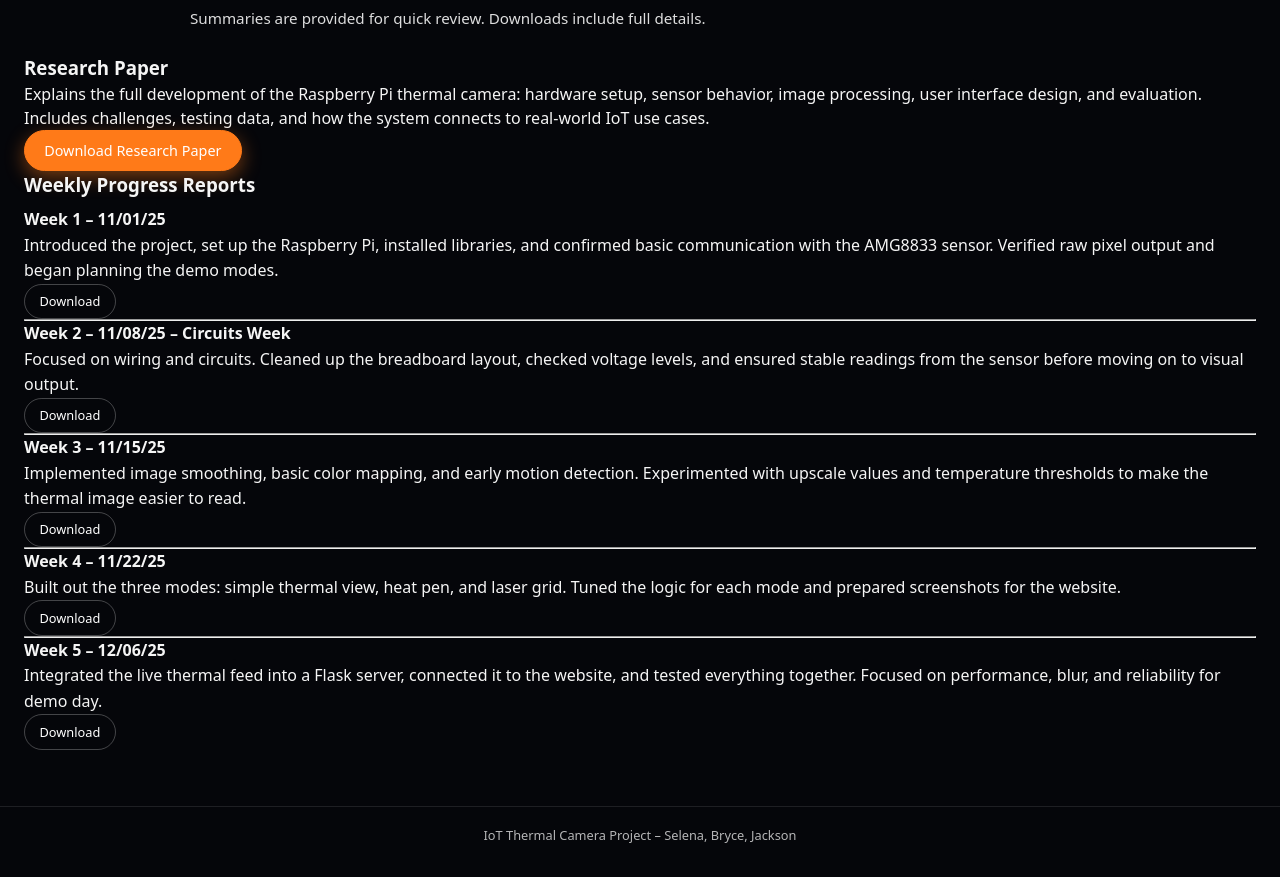
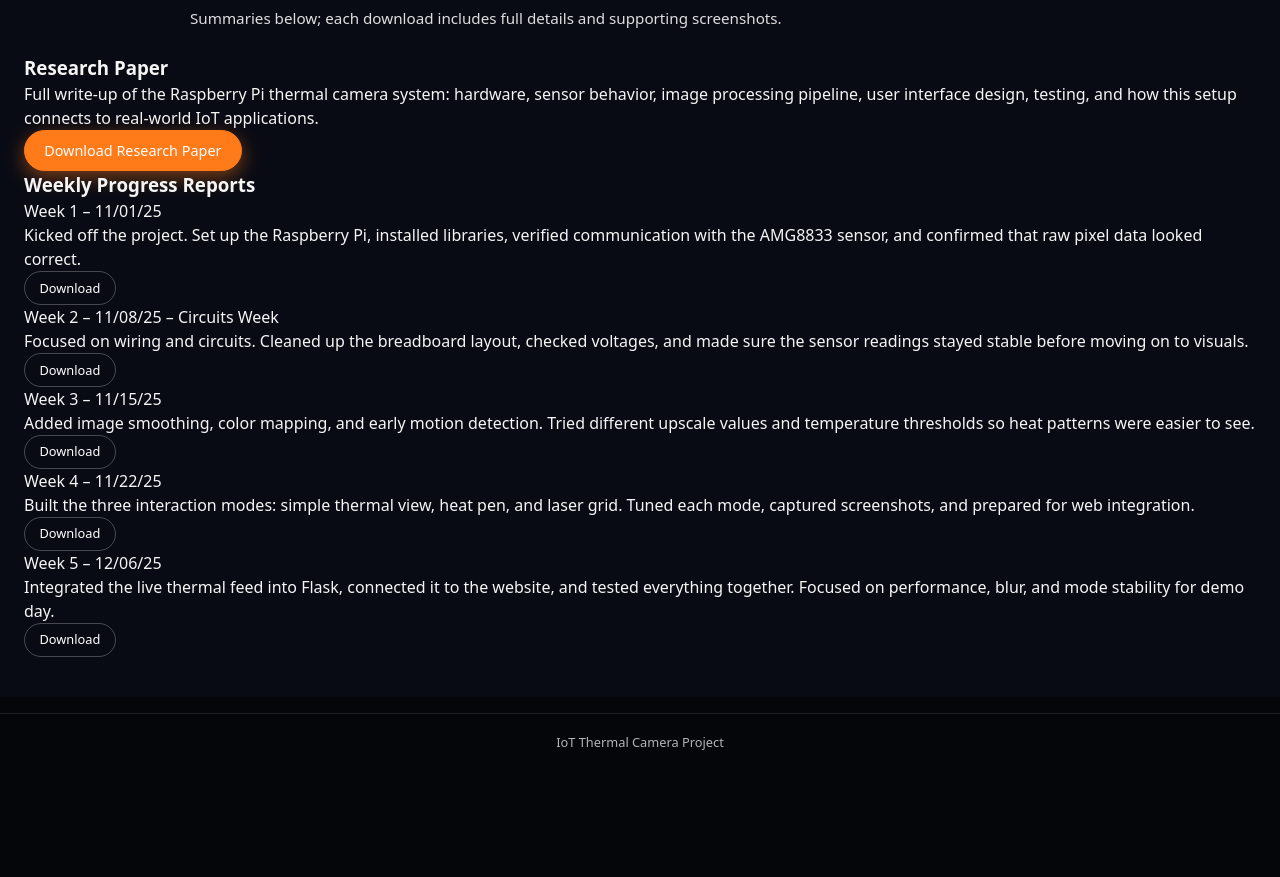
Before and after one commit to snholguin0/Thermalcamera, a plain HTML site: page reports.html in a window 1280 px wide. Shown: the part 375-1252 px from the top of the page. After the commit the page ends 1159 px from the top, so only its background shows below. Drawn offline with Linux system fonts and the light colour scheme.

```diff
--- a/reports.html
+++ b/reports.html
@@ -8,34 +8,32 @@
 </head>
 
 <body>
-
   <!-- HERO -->
   <header class="hero">
     <div class="hero-content">
       <h1>Weekly Reports &amp; Research Paper</h1>
-      <p>Read summaries or download the full documents for the IoT Thermal Camera project.</p>
+      <p>Read quick summaries or download the full documents for the IoT Thermal Camera project.</p>
       <div class="hero-actions">
         <a href="index.html" class="button secondary">Back to Live Demo</a>
       </div>
     </div>
   </header>
 
-  <!-- MAIN -->
-  <section class="section">
-    <div class="section-header">
+  <!-- MAIN CONTENT -->
+  <section class="section alt">
+    <div class="reports-container">
+      <header class="section-header">
         <h2>Project Documents</h2>
-      <p>Summaries are provided for quick review. Downloads include full details.</p>
-    </div>
+        <p>Summaries below; each download includes full details and supporting screenshots.</p>
+      </header>
 
-    <div class="grid two">
-
+      <div class="reports-grid">
         <!-- RESEARCH PAPER -->
-      <article class="card">
+        <article class="doc-card doc-card-main">
           <h3>Research Paper</h3>
           <p>
-          Explains the full development of the Raspberry Pi thermal camera: hardware setup, sensor behavior,
-          image processing, user interface design, and evaluation. Includes challenges, testing data, and how
-          the system connects to real-world IoT use cases.
+            Full write-up of the Raspberry Pi thermal camera system: hardware, sensor behavior, image processing
+            pipeline, user interface design, testing, and how this setup connects to real-world IoT applications.
           </p>
           <a class="button primary"
              href="docs/Research Project.docx"
@@ -45,63 +43,84 @@
         </article>
 
         <!-- WEEKLY REPORTS -->
-      <article class="card">
+        <article class="doc-card">
           <h3>Weekly Progress Reports</h3>
 
-        <div style="margin-top:.5rem; line-height:1.6;">
+          <div class="doc-list">
 
-          <p><strong>Week 1 – 11/01/25</strong><br>
-            Introduced the project, set up the Raspberry Pi, installed libraries, and confirmed basic communication
-            with the AMG8833 sensor. Verified raw pixel output and began planning the demo modes.
+            <div class="doc-row">
+              <div class="doc-text">
+                <div class="doc-title">Week 1 – 11/01/25</div>
+                <p>
+                  Kicked off the project. Set up the Raspberry Pi, installed libraries, verified communication with the
+                  AMG8833 sensor, and confirmed that raw pixel data looked correct.
                 </p>
+              </div>
               <a class="button small"
                  href="docs/Weekly Progress Report 11-01-2025.docx"
                  download>Download</a>
-          <hr>
+            </div>
 
-          <p><strong>Week 2 – 11/08/25 – Circuits Week</strong><br>
-            Focused on wiring and circuits. Cleaned up the breadboard layout, checked voltage levels, and ensured
-            stable readings from the sensor before moving on to visual output.
+            <div class="doc-row">
+              <div class="doc-text">
+                <div class="doc-title">Week 2 – 11/08/25 – Circuits Week</div>
+                <p>
+                  Focused on wiring and circuits. Cleaned up the breadboard layout, checked voltages, and made sure the
+                  sensor readings stayed stable before moving on to visuals.
                 </p>
+              </div>
               <a class="button small"
                  href="docs/Weekly Progress Report - 11_08_2025- the circuits.docx"
                  download>Download</a>
-          <hr>
+            </div>
 
-          <p><strong>Week 3 – 11/15/25</strong><br>
-            Implemented image smoothing, basic color mapping, and early motion detection.
-            Experimented with upscale values and temperature thresholds to make the thermal image easier to read.
+            <div class="doc-row">
+              <div class="doc-text">
+                <div class="doc-title">Week 3 – 11/15/25</div>
+                <p>
+                  Added image smoothing, color mapping, and early motion detection. Tried different upscale values and
+                  temperature thresholds so heat patterns were easier to see.
                 </p>
+              </div>
               <a class="button small"
                  href="docs/Weekly Progress Report 11-15-25.docx"
                  download>Download</a>
-          <hr>
+            </div>
 
-          <p><strong>Week 4 – 11/22/25</strong><br>
-            Built out the three modes: simple thermal view, heat pen, and laser grid.
-            Tuned the logic for each mode and prepared screenshots for the website.
+            <div class="doc-row">
+              <div class="doc-text">
+                <div class="doc-title">Week 4 – 11/22/25</div>
+                <p>
+                  Built the three interaction modes: simple thermal view, heat pen, and laser grid. Tuned each mode,
+                  captured screenshots, and prepared for web integration.
                 </p>
+              </div>
               <a class="button small"
                  href="docs/Weekly Progress Report - 11_22_2025.docx"
                  download>Download</a>
-          <hr>
+            </div>
 
-          <p><strong>Week 5 – 12/06/25</strong><br>
-            Integrated the live thermal feed into a Flask server, connected it to the website, and tested
-            everything together. Focused on performance, blur, and reliability for demo day.
+            <div class="doc-row">
+              <div class="doc-text">
+                <div class="doc-title">Week 5 – 12/06/25</div>
+                <p>
+                  Integrated the live thermal feed into Flask, connected it to the website, and tested everything
+                  together. Focused on performance, blur, and mode stability for demo day.
                 </p>
+              </div>
               <a class="button small"
                  href="docs/Weekly Progress Report 12-6-2025.docx"
                  download>Download</a>
+            </div>
 
           </div>
         </article>
-
+      </div>
     </div>
   </section>
 
   <footer class="footer">
-    IoT Thermal Camera Project – Selena, Bryce, Jackson
+    IoT Thermal Camera Project
   </footer>
 </body>
 </html>
```
Lines whose indentation alone changed are shown as unchanged.
